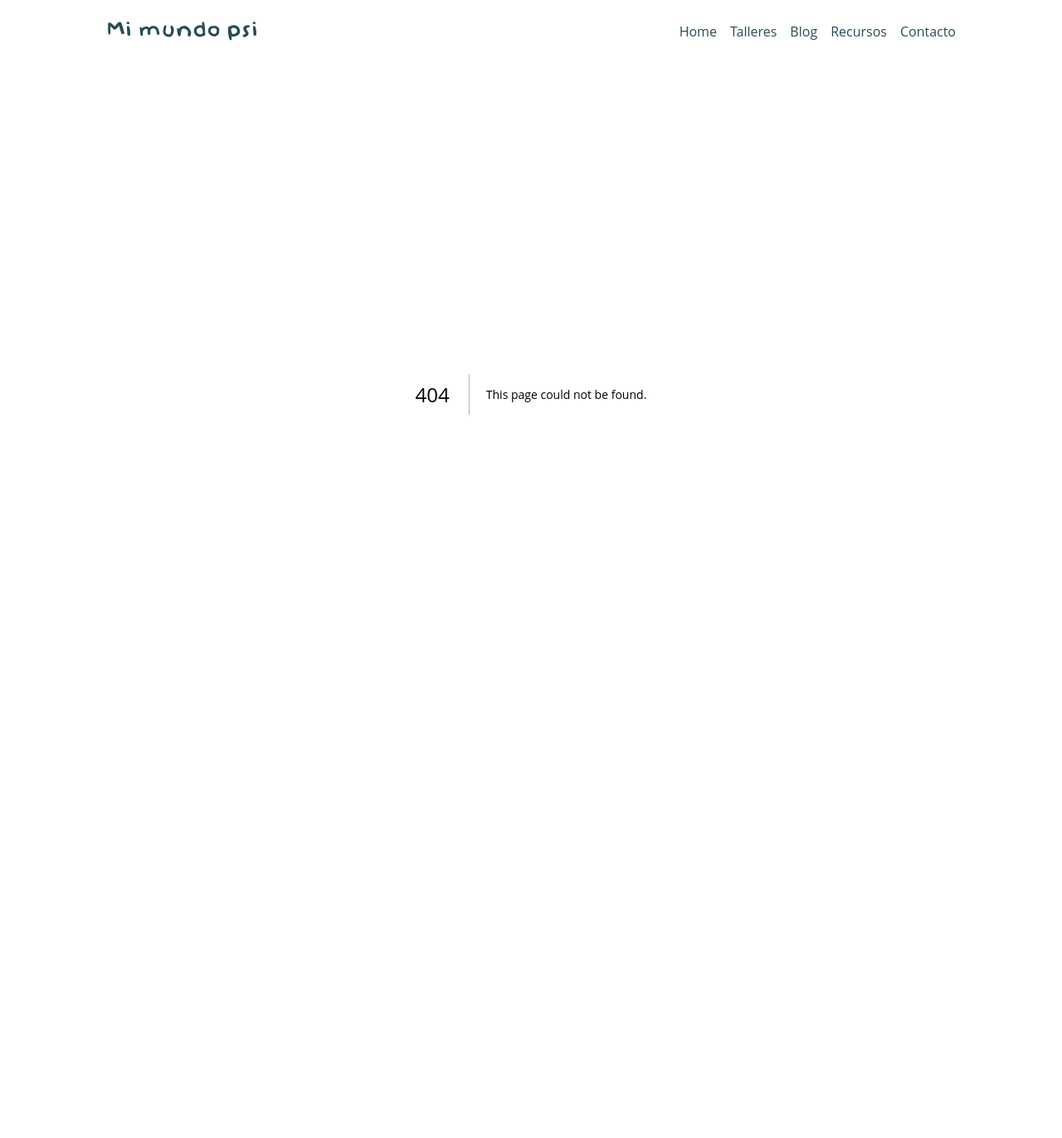
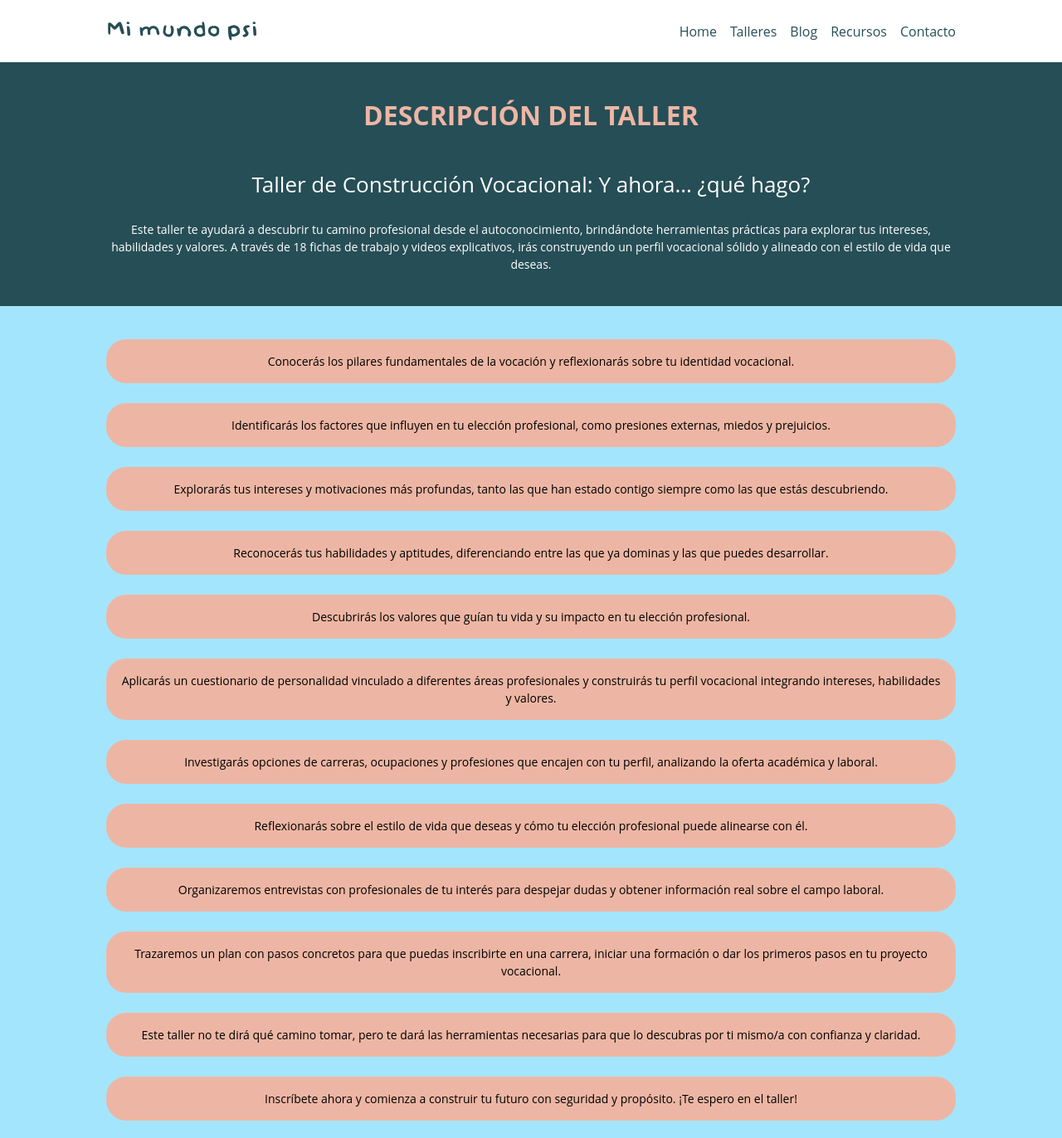
Before and after one commit to maufernandezdev/mi-mundo-psi, a Next.js app: page /curso/construccion-vocacional in a window 1280 px wide. Before the commit this address had no page. Shown: the top 1372 px of the page at 83% size. Before the commit the page ends 875 px from the top, so only its background shows below. Built offline with nearby package versions, Linux system fonts and the light colour scheme.

Commit message:
adding course page

```diff
--- a/src/app/blog/[id]/page.tsx
+++ b/src/app/blog/[id]/page.tsx
@@ -9,7 +9,6 @@ import {
 } from "@/sections/blog/list";
 import { useRouter } from "next/navigation";
 import blogList from "../../../sections/blog/blog.json";
-import { useEffect } from "react";
 
 export default function BlogDetail() {
   const params = useParams();
--- /dev/null
+++ b/src/app/curso/[name]/page.tsx
@@ -0,0 +1,16 @@
+"use client";
+import { useParams } from "next/navigation";
+import { ConstruccionVocacional } from "@/sections/workshops/ConstruccionVocacional";
+
+export default function CourseDetail (){
+  const params = useParams();
+  const id = params?.id;
+  return (
+    <section>
+      <div className="bg-primary-blue pt-10">
+        <h1 className="text-[32px] font-bold uppercase text-pink text-center">descripción del taller</h1>
+      </div>
+      <ConstruccionVocacional />
+    </section>
+  )
+}
--- a/src/sections/blog/list/ComoManeterConversacionesDificiles.tsx
+++ b/src/sections/blog/list/ComoManeterConversacionesDificiles.tsx
@@ -2,9 +2,9 @@ import { BlogTitle } from "./BlogTitle";
 import Link from "next/link";
 export function ComoMantenerConversacionesDificiles() {
   return (
-    <div>
+    <div className="text-primary-blue px-4 lg:px-0">
       <BlogTitle text="¿Cómo iniciar conversaciones incómodas pero necesarias?" />
-      <div className="text-[18px] mt-4 text-primary-blue">
+      <div className="text-[18px] mt-4">
         <p className="font-baby-doll">
           Cuando pienso en conversaciones difíciles lo primero que se me viene a
           la cabeza es la comunicación humana, un intercambio entre dos o más
--- a/src/sections/presentation/PersonalPresentation.tsx
+++ b/src/sections/presentation/PersonalPresentation.tsx
@@ -33,13 +33,23 @@ export function PersonalPresentation({ person }: Props) {
           <>
             <div className="max-w-[1024px] flex flex-wrap justify-around">
               <div className="max-w-[660px] lg:mr-16">
-                <p>
+                {/* <p>
                   Hola ! <span>Soy Antonela Oreggioni</span>, Lic. en psicología
                   (Mat. 1994). Estoy especializada en psicología clínica y
                   orientación vocacional.
+                </p> */}
+                <p>
+                  Soy <span>Antonela</span>, psicóloga especializada en
+                  acompañar procesos de autoconocimiento y bienestar emocional.
+                  Trabajo desde un enfoque integrativo, lo que significa que
+                  adapto distintas herramientas y perspectivas terapéuticas
+                  (como el psicoanálisis, la cognitivo-conductual, sistémica y
+                  humanista) según tus necesidades y características. Esto nos
+                  permite abordar tus objetivos de una manera personalizada,
+                  profunda y efectiva.
                 </p>
                 <br />
-                <p>
+                {/* <p>
                   Me encantan las temáticas sociales y vinculares, disfruto de
                   poder encontrarme con mis pacientes y acompañarlos en sus
                   procesos de cambio. También disfruto mucho de mantenerme
@@ -70,6 +80,23 @@ export function PersonalPresentation({ person }: Props) {
                   Hoy me encuentro lejos de mi país natal, tratando de no perder
                   la esencia y reinventándome, porque la vida para mi es eso...
                   <span>una constante búsqueda de la felicidad.</span>
+                </p> */}
+                <p className="mb-2">
+                  💻 Las sesiones son online y nos encontraremos a través de
+                  Google Meet, para que puedas tomarlas desde cualquier lugar
+                  con comodidad y privacidad.
+                </p>
+                <p className="mb-2">
+                  🕒 Duración: Cada sesión dura aproximadamente 50 minutos.
+                </p>
+                <p>
+                  📆 Disponibilidad: Cuéntame tus horarios y días preferidos, y
+                  buscamos un momento que se ajuste a ambos.
+                </p>
+                <br />
+                <p>
+                  Si tienes dudas, haceme todas las preguntas que necesites,
+                  ¡Voy a estar feliz de ayudarte! 😊
                 </p>
                 <div className="hidden lg:flex lg:justify-start lg:w-full lg:mt-8">
                   <Link
@@ -111,7 +138,7 @@ export function PersonalPresentation({ person }: Props) {
           <>
             <div className="max-w-[1024px] flex flex-wrap justify-around">
               <div className="max-w-[660px] lg:mr-16">
-                <p>
+                {/* <p>
                   Hola ! Soy <span>Dana Petit</span>, creo mucho en lo lindo de
                   mostrar la parte humana del terapeuta así que hoy voy a
                   contarles un poco de mí: soy licenciada en psicología y
@@ -148,7 +175,22 @@ export function PersonalPresentation({ person }: Props) {
                   de psicoterapia.
                 </p>
                 <br />
-                <p>Los espero.</p>
+                <p>Los espero.</p> */}
+                <p>
+                  Hola Soy Dana!Te doy un poco mas de detalles sobre la terapia.
+                  ¿Que son las sesiones? Son encuentros dinámicos donde nos
+                  proponemos trabajar lo que te pasa dentro de un vínculo cálido
+                  y de confianza. ¿Cómo? Usando recursos como el diálogo, la
+                  escucha activa y diferentes ejercicios construyendo
+                  herramientas para alcanzar tu auto conocimiento y bienestar.
+                </p>
+                <br />
+                <p>
+                  ❇ Las sesiones duran 50/60min, se hacen vía Google Meet
+                  (minutos antes de iniciar te envío el link). Se abonan por
+                  Wise- Pay Pal- ACH- Wire- Swift. o su valor en Pesos
+                  Argentinos a Dólar Blue de ese día
+                </p>
                 <div className="hidden lg:flex lg:justify-start lg:w-full lg:mt-8">
                   <Link
                     className="bg-[#7cbab5] uppercase text-white rounded-[20px] py-[4.8px] px-[48px] font-bold border-none outline-none"
--- a/src/sections/resources/Card.tsx
+++ b/src/sections/resources/Card.tsx
@@ -3,7 +3,6 @@
 import Image from "next/image";
 import styles from "./Resource.module.css";
 import { PrimaryButton } from "../shared/PrimaryButton";
-import { ModalResources } from "./ModalResources";
 
 interface Props {
   image: string;
--- a/src/sections/resources/Resource.module.css
+++ b/src/sections/resources/Resource.module.css
@@ -39,6 +39,7 @@
   font-weight: 900;
   font-size: 1rem;
   text-align: left;
+  text-align: left;
   padding: 0.85rem;
   height: 30%;
   /* background-color: red; */
--- /dev/null
+++ b/src/sections/workshops/ConstruccionVocacional.tsx
@@ -0,0 +1,90 @@
+import Link from "next/link";
+
+export function ConstruccionVocacional() {
+  return (
+    <div>
+      <div className="bg-primary-blue">
+        <div className="text-white text-center py-10 max-w-[1024px] mx-auto">
+          <h2 className="text-[26px]">
+            Taller de Construcción Vocacional: Y ahora… ¿qué hago?
+          </h2>
+          <br />
+          <p className="text-[14px]">
+            Este taller te ayudará a descubrir tu camino profesional desde el
+            autoconocimiento, brindándote herramientas prácticas para explorar
+            tus intereses, habilidades y valores. A través de 18 fichas de
+            trabajo y videos explicativos, irás construyendo un perfil
+            vocacional sólido y alineado con el estilo de vida que deseas.
+          </p>
+        </div>
+      </div>
+      <div className="bg-primary-sky-blue py-10 px-4 lg:px-0">
+        <ul className="max-w-[1024px] mx-auto flex gap-6 flex-wrap">
+          <li className="bg-pink rounded-3xl p-4 text-center w-full text-[14px]">
+            Conocerás los pilares fundamentales de la vocación y reflexionarás
+            sobre tu identidad vocacional.
+          </li>
+          <li className="bg-pink rounded-3xl p-4 text-center w-full text-[14px]">
+            Identificarás los factores que influyen en tu elección profesional,
+            como presiones externas, miedos y prejuicios.
+          </li>
+          <li className="bg-pink rounded-3xl p-4 text-center w-full text-[14px]">
+            Explorarás tus intereses y motivaciones más profundas, tanto las que
+            han estado contigo siempre como las que estás descubriendo.
+          </li>
+          <li className="bg-pink rounded-3xl p-4 text-center w-full text-[14px]">
+            Reconocerás tus habilidades y aptitudes, diferenciando entre las que
+            ya dominas y las que puedes desarrollar.
+          </li>
+          <li className="bg-pink rounded-3xl p-4 text-center w-full text-[14px]">
+            Descubrirás los valores que guían tu vida y su impacto en tu
+            elección profesional.
+          </li>
+          <li className="bg-pink rounded-3xl p-4 text-center w-full text-[14px]">
+            Aplicarás un cuestionario de personalidad vinculado a diferentes
+            áreas profesionales y construirás tu perfil vocacional integrando
+            intereses, habilidades y valores.
+          </li>
+          <li className="bg-pink rounded-3xl p-4 text-center w-full text-[14px]">
+            Investigarás opciones de carreras, ocupaciones y profesiones que
+            encajen con tu perfil, analizando la oferta académica y laboral.
+          </li>
+          <li className="bg-pink rounded-3xl p-4 text-center w-full text-[14px]">
+            Reflexionarás sobre el estilo de vida que deseas y cómo tu elección
+            profesional puede alinearse con él.
+          </li>
+          <li className="bg-pink rounded-3xl p-4 text-center w-full text-[14px]">
+            Organizaremos entrevistas con profesionales de tu interés para
+            despejar dudas y obtener información real sobre el campo laboral.
+          </li>
+          <li className="bg-pink rounded-3xl p-4 text-center w-full text-[14px]">
+            Trazaremos un plan con pasos concretos para que puedas inscribirte
+            en una carrera, iniciar una formación o dar los primeros pasos en tu
+            proyecto vocacional.
+          </li>
+          <li className="bg-pink rounded-3xl p-4 text-center w-full text-[14px]">
+            Este taller no te dirá qué camino tomar, pero te dará las
+            herramientas necesarias para que lo descubras por ti mismo/a con
+            confianza y claridad.
+          </li>
+          <li className="bg-pink rounded-3xl p-4 text-center w-full text-[14px]">
+            Inscríbete ahora y comienza a construir tu futuro con seguridad y
+            propósito. ¡Te espero en el taller!
+          </li>
+        </ul>
+      </div>
+      <div className="py-20 flex justify-center">
+        <Link
+          className="bg-[#5f728d] uppercase text-white rounded-[20px] py-[4.8px] px-[48px] font-bold border-none outline-none"
+          style={{ boxShadow: "0px 0px 5px 1px rgba(0,0,0,0.75)" }}
+          href={
+            "https://wa.me/61475126175?text=Hola Anto%2C%20quiero%20inscribirme%20en%20el%20curso%20de%20construcción%20vocacional"
+          }
+          target="_blank"
+        >
+          inscribirme
+        </Link>
+      </div>
+    </div>
+  );
+}
--- a/src/sections/workshops/Workshops.tsx
+++ b/src/sections/workshops/Workshops.tsx
@@ -105,13 +105,22 @@ export function Workshops() {
             backgroundColor="#5f728d"
             shadow={true}
           ></PrimaryButton> */}
-          <Link
+          {/* <Link
             className="bg-[#5f728d] uppercase text-white rounded-[20px] py-[4.8px] px-[48px] font-bold border-none outline-none"
             style={{ boxShadow: "0px 0px 5px 1px rgba(0,0,0,0.75)" }}
             href={
               "https://wa.me/61475126175?text=Hola Anto%2C%20quiero%20inscribirme%20en%20el%20curso%20de%20construcción%20vocacional"
             }
             target="_blank"
+          >
+            inscribirme
+          </Link> */}
+          <Link
+            className="bg-[#5f728d] uppercase text-white rounded-[20px] py-[4.8px] px-[48px] font-bold border-none outline-none"
+            style={{ boxShadow: "0px 0px 5px 1px rgba(0,0,0,0.75)" }}
+            href={
+              "/curso/construccion-vocacional"
+            }
           >
             inscribirme
           </Link>
```
Also changed, not shown: src/sections/resources/resources.json (+4 -4 lines).
